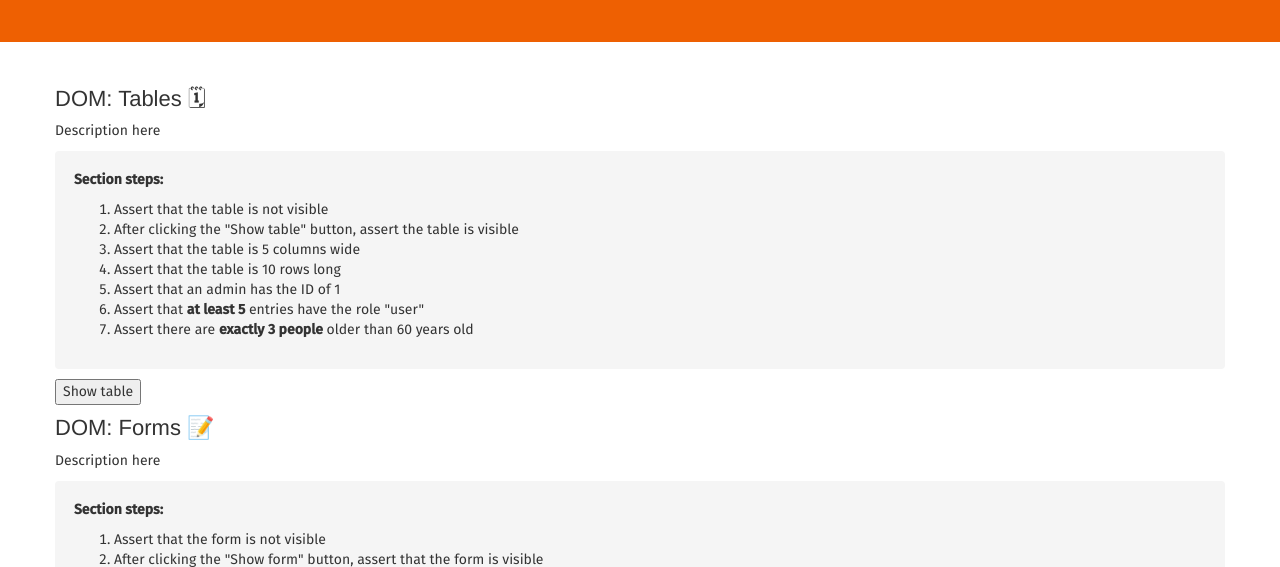
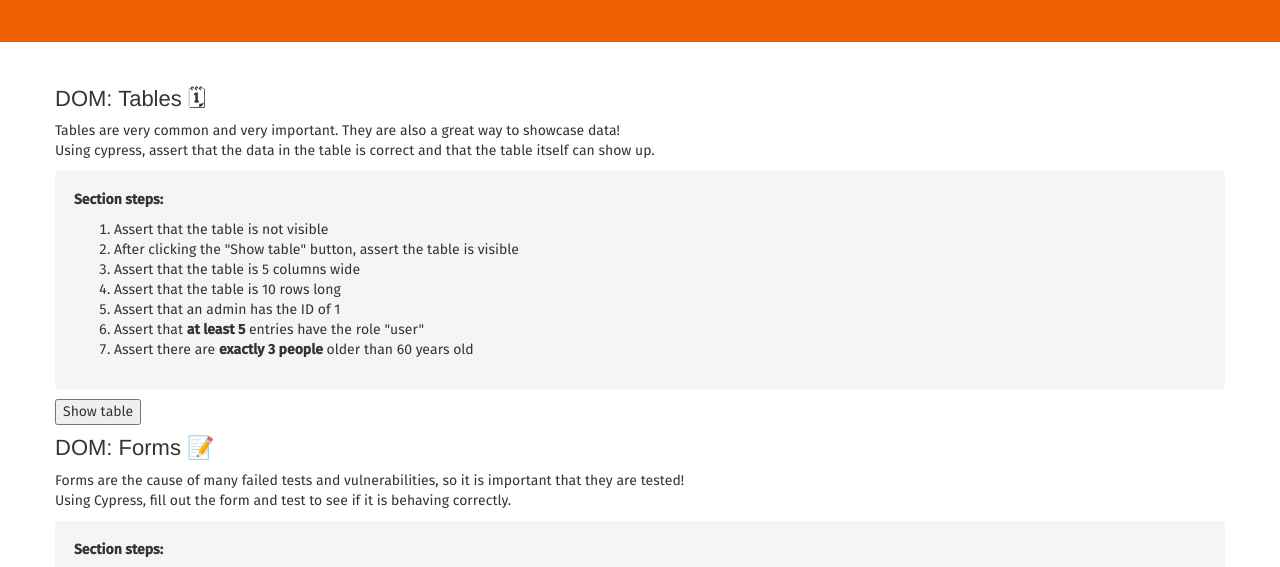
Before and after one commit to sidra2021/automation-challenge, a website: page app/section-1.html in a window 1280 px wide. Shown: the part 175-742 px from the top of the page. Drawn offline with Linux system fonts and the light colour scheme.

Commit message:
Added descriptions

```diff
--- a/app/section-1.html
+++ b/app/section-1.html
@@ -51,7 +51,8 @@
 
           <div class="col-xs-12">
             <h4>DOM: Tables 🗓</h4>
-            <p>Description here</p>
+            <p>Tables are very common and very important. They are also a great way to showcase data!<br>
+            Using cypress, assert that the data in the table is correct and that the table itself can show up.</p>
             <div class="well" style="margin-top: 0; margin-bottom: 10px;">
               <p><strong>Section steps:</strong></p>
               <ol>
@@ -155,7 +156,8 @@
 
           <div class="col-xs-12">
             <h4 id="arch">DOM: Forms 📝</h4>
-            <p>Description here</p>
+            <p>Forms are the cause of many failed tests and vulnerabilities, so it is important that they are tested!<br>
+            Using Cypress, fill out the form and test to see if it is behaving correctly.</p>
             <div class="well" style="margin-top: 0; margin-bottom: 10px;">
               <p><strong>Section steps:</strong></p>
               <ol>
```
